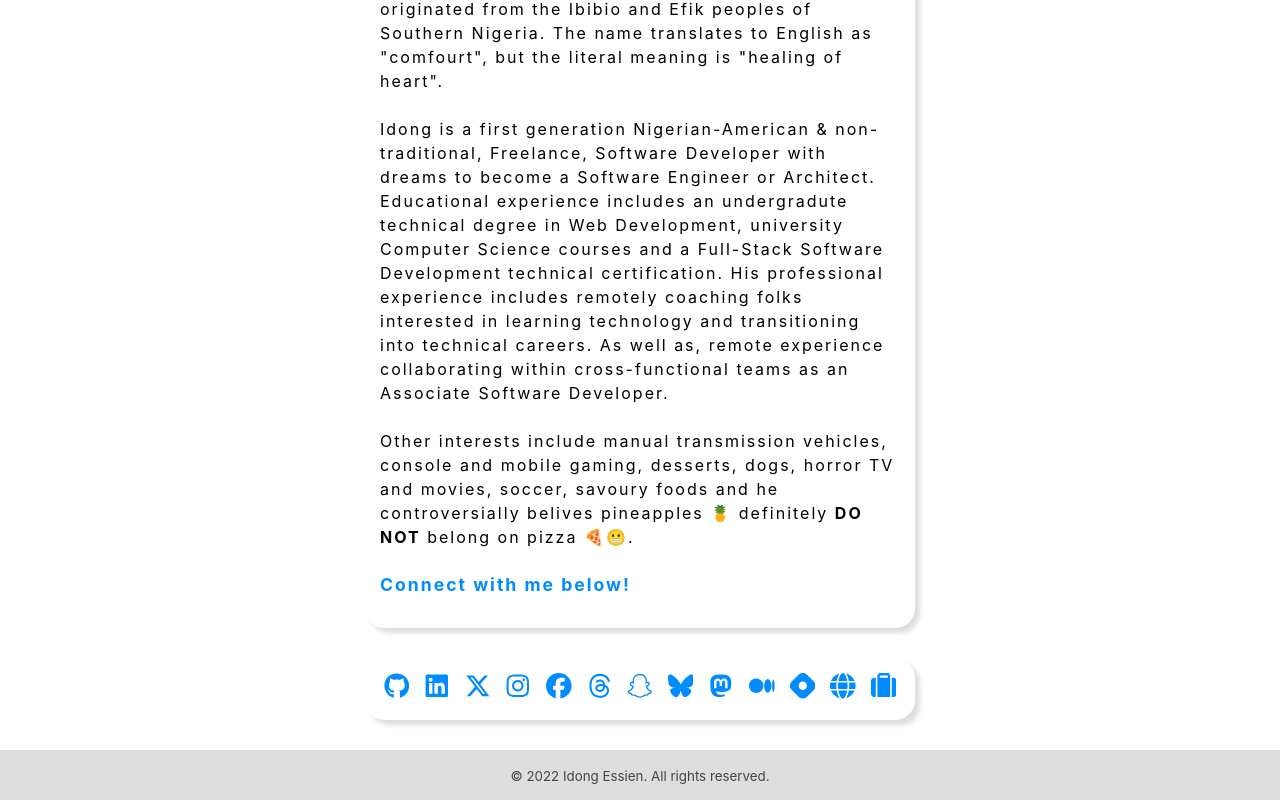
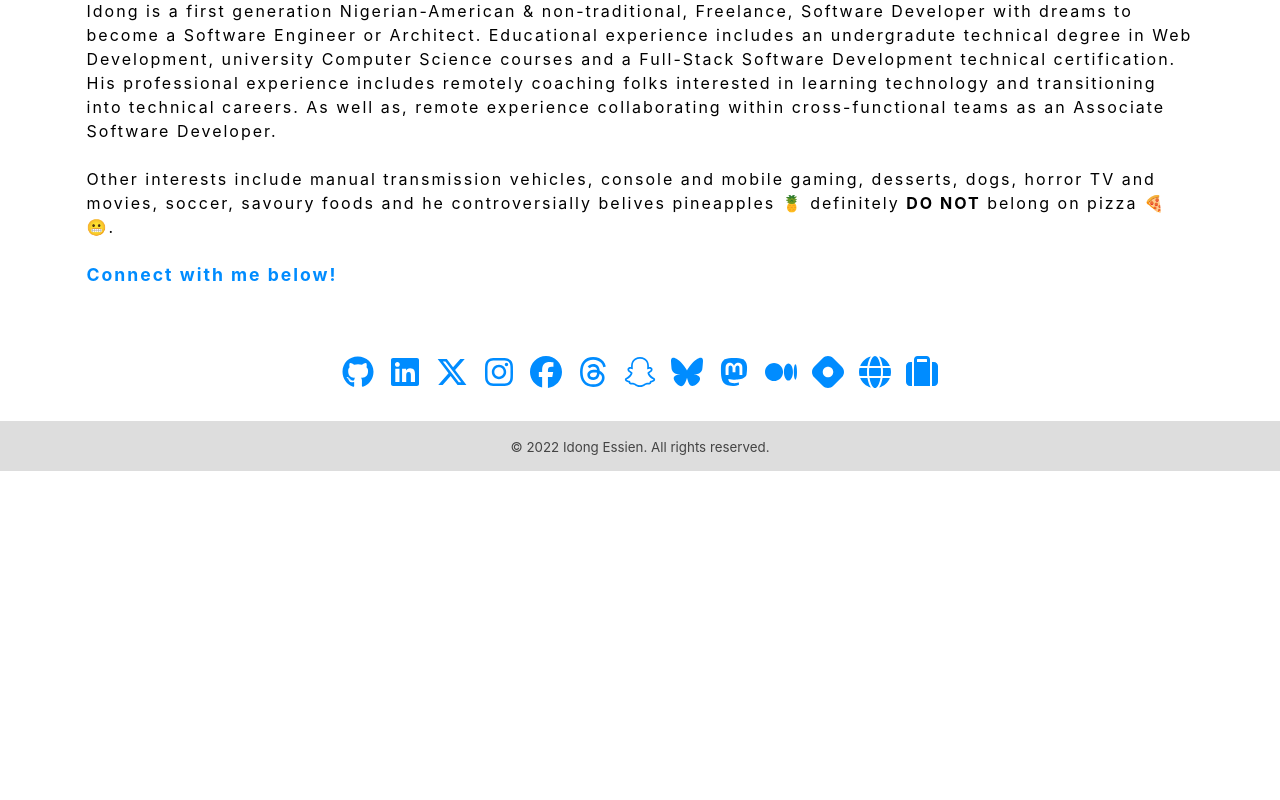
Before and after one commit to idongCodes/allMyLinks, a React (Create React App) app: page / in a window 1280 px wide. Shown: the part 588-1388 px from the top of the page. After the commit the page ends 1059 px from the top, so only its background shows below. Built offline with nearby package versions, Linux system fonts and the light colour scheme.

Commit message:
Corrected Styling Issues

```diff
--- a/src/App.css
+++ b/src/App.css
@@ -1,3 +1,16 @@
+html, body, #root {
+  height: 100%;
+  margin: 0;
+  padding: 0;
+}
+
 .App {
+  min-height: 100vh;
+  display: flex;
+  flex-direction: column;
   text-align: center;
 }
+
+.main-content {
+  flex: 1;
+}
--- a/src/App.js
+++ b/src/App.js
@@ -9,9 +9,11 @@ import './App.css';
 function App() {
  return (
     <div className="App">
-      <TopBar />
-      <ProfileCard />
-      <Links />
+      <div className="main-content">
+        <TopBar />
+        <ProfileCard />
+        <Links />
+      </div>
       <Footer />
     </div>
   );
--- a/src/components/AllLinks/Links.js
+++ b/src/components/AllLinks/Links.js
@@ -18,30 +18,18 @@ import { FaGithub,
 function Links() {
 
     const LinksMain = styled.div`
-        padding: 0 15px;
+        padding: 0 15px 25px;
         display: flex;
         flex-wrap: wrap;
         gap: 15px;
         justify-content: center;
 
         a {
-        font-size: 1.6rem;
+        font-size: 2rem;
         color: rgb(0, 140, 255);
 
             &:hover {
                 color: rgb(0, 0, 0);
-            }
-        }
-
-        @media screen and (min-width: 600px) {
-            border-radius: 20px;
-            box-shadow: 5px 5px 5px #ddd;
-            width: 520px;
-            padding: 15px;
-            margin: 0 auto;
-
-            &:hover {
-                box-shadow: 5px 5px 5px #bbb;
             }
         }
     `
--- a/src/components/Footer/Footer.js
+++ b/src/components/Footer/Footer.js
@@ -7,8 +7,6 @@ function Footer() {
     background: #ddd;
     padding: 15px;
     color: #444;
-    flex: 1;
-    margin: 30px 0 0;
     `
 
     const currentYear = new Date().getFullYear();
--- a/src/components/ProfileCard/ProfileCard.js
+++ b/src/components/ProfileCard/ProfileCard.js
@@ -7,10 +7,6 @@ function ProfileCard() {
 
     const ProfileContainer = styled.div`
          padding: 3%;
-
-         @media screen and (min-width: 600px) {
-            padding: 15px;
-         }
     `
 
     return (
--- a/src/components/ProfileCard/ProfileHeadline.js
+++ b/src/components/ProfileCard/ProfileHeadline.js
@@ -17,21 +17,6 @@ function ProfileHeadline() {
           font-size: 1.1rem;
           font-weight: bold;
         }
-
-        @media screen and (min-width: 600px) {
-            width: 520px;
-            margin: 30px auto 15px;
-            border-radius: 20px;
-            padding: 15px;
-            font-size: 1rem;
-            line-height: 1.5rem;
-            text-align: left;
-            box-shadow: 5px 5px 5px #ddd;
-
-            &:hover {
-                box-shadow: 5px 5px 5px #bbb;
-            }
-        }
     `
 
     return (
--- a/src/index.css
+++ b/src/index.css
@@ -1,13 +1,9 @@
 body {
-  margin: 0 auto;
   font-family: -apple-system, BlinkMacSystemFont, 'Segoe UI', 'Roboto', 'Oxygen',
     'Ubuntu', 'Cantarell', 'Fira Sans', 'Droid Sans', 'Helvetica Neue',
     sans-serif;
   -webkit-font-smoothing: antialiased;
   -moz-osx-font-smoothing: grayscale;
-  /* height: 100vh; */
-  display: flex;
-  flex-direction: column;
 }
 
 code {
```
